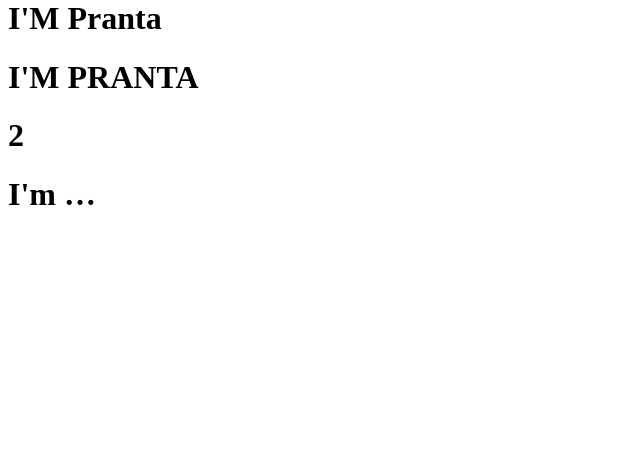
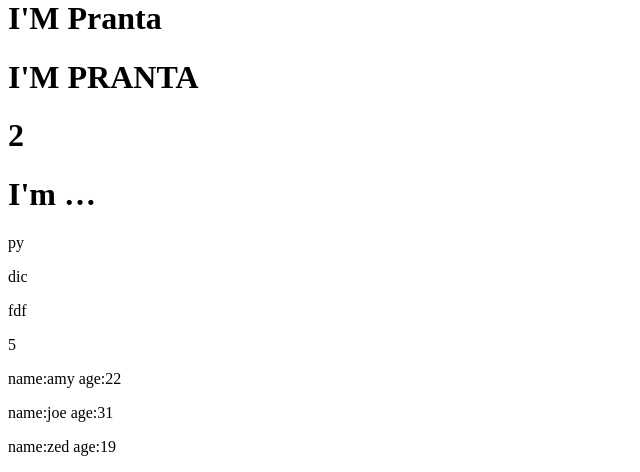
Before and after one commit to md-pranta/django, a Django app: page /app1/ in a window 1280 px wide. Shown: the part 1073-1545 px from the top of the page, without its empty margins (0-640 px from the left). Before the commit the page ends 1278 px from the top, so only its background shows below. Run offline with Django 4.2, Linux system fonts and the light colour scheme.

Commit message:
practice conditional

```diff
--- a/module_10_practice_2_5/app1/templates/index.html
+++ b/module_10_practice_2_5/app1/templates/index.html
@@ -28,5 +28,11 @@
     <h1>{{name | upper}}</h1>
     <h1>{{name | wordcount}}</h1>
     <h1>{{name | truncatechars:5}}</h1>
+
+    {% for i in li %}
+    <p>{{i}}</p>
+    {% endfor %} {% for d in data|dictsort:"name" %}
+    <p>name:{{d.name}} age:{{d.age}}</p>
+    {% endfor %}
   </body>
 </html>
```
